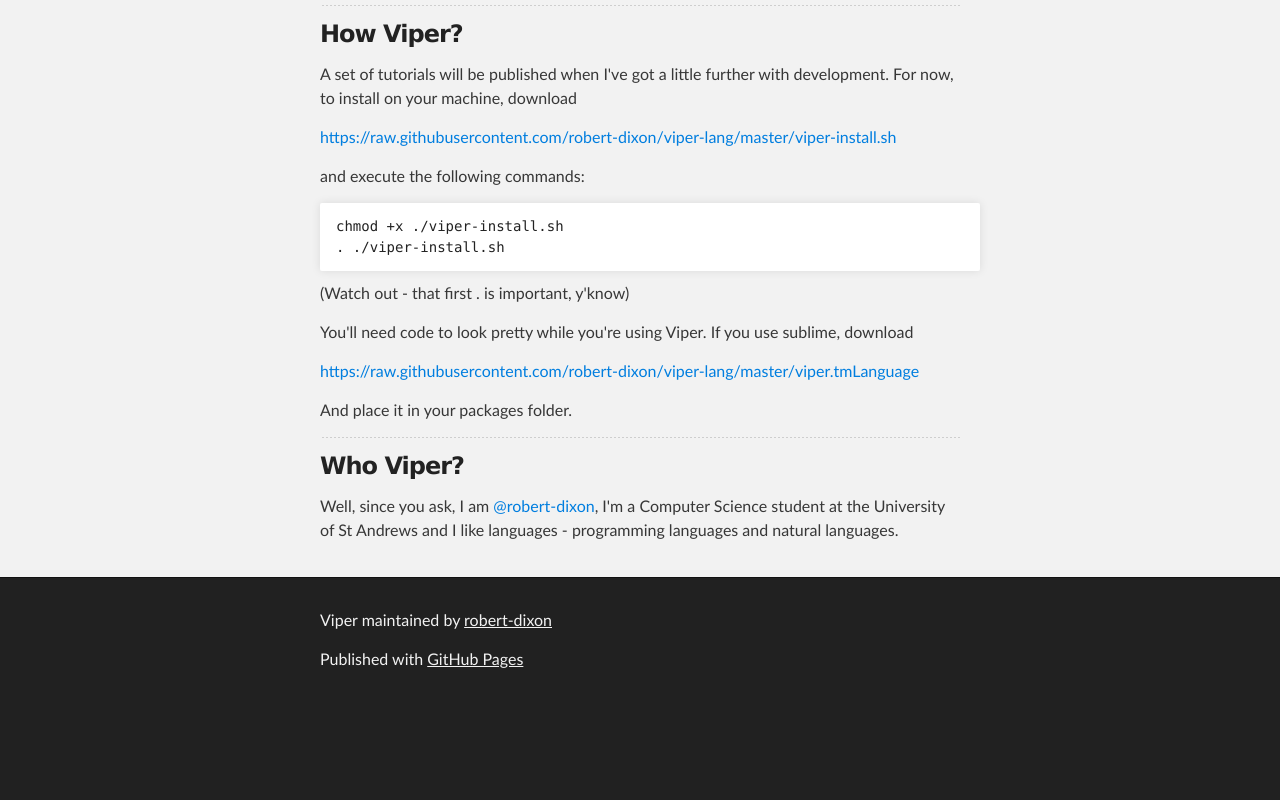
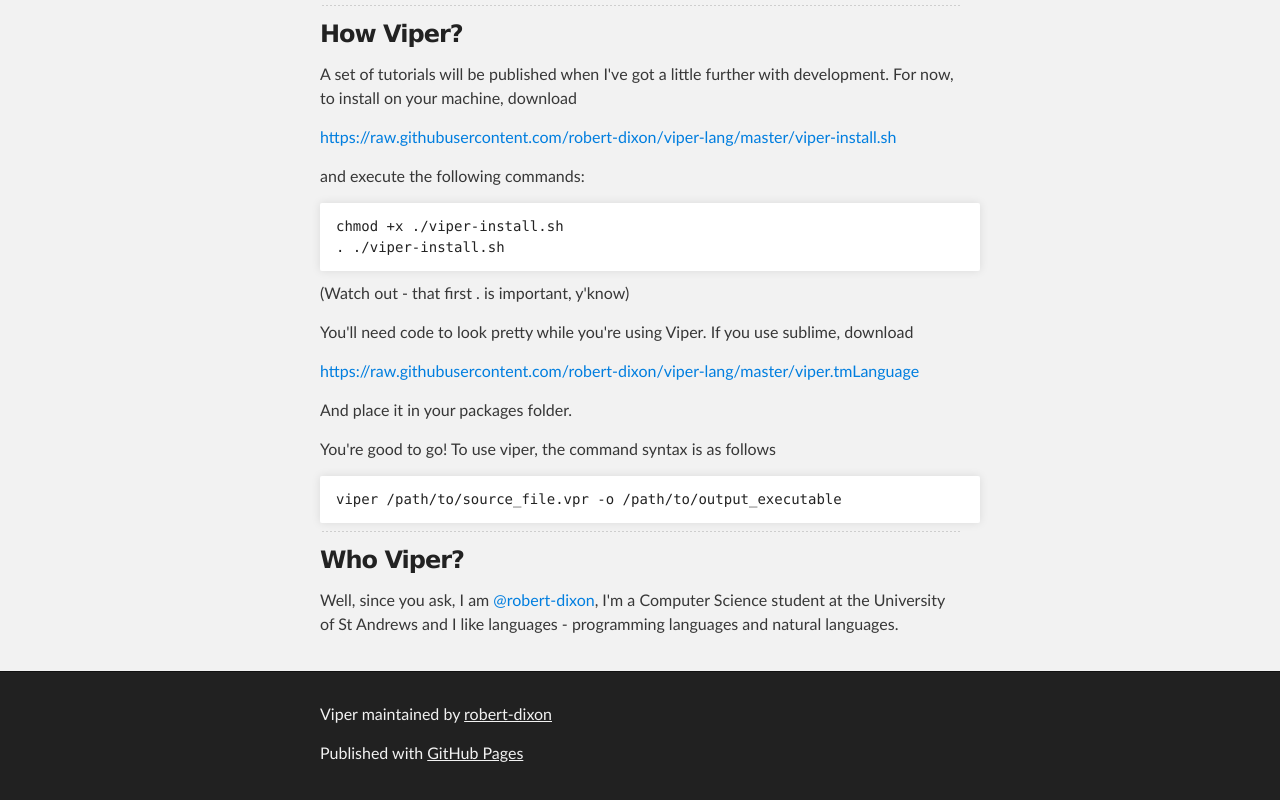
Before and after one commit to robert-dixon/viper-lang, a plain HTML site: page index.html in a window 1280 px wide. Shown: the part 523-1323 px from the top of the page. Before the commit the page ends 1229 px from the top, so only its background shows below. Drawn offline with Linux system fonts and the light colour scheme.

```diff
--- a/index.html
+++ b/index.html
@@ -61,6 +61,11 @@
 
 <p>And place it in your packages folder.</p>
 
+<p>You're good to go!  To use viper, the command syntax is as follows</p>
+
+<pre><code>viper /path/to/source_file.vpr -o /path/to/output_executable
+</code></pre>
+
 <hr>
 
 <h3>
```
Also changed, not shown: params.json (+1 -1 lines).
